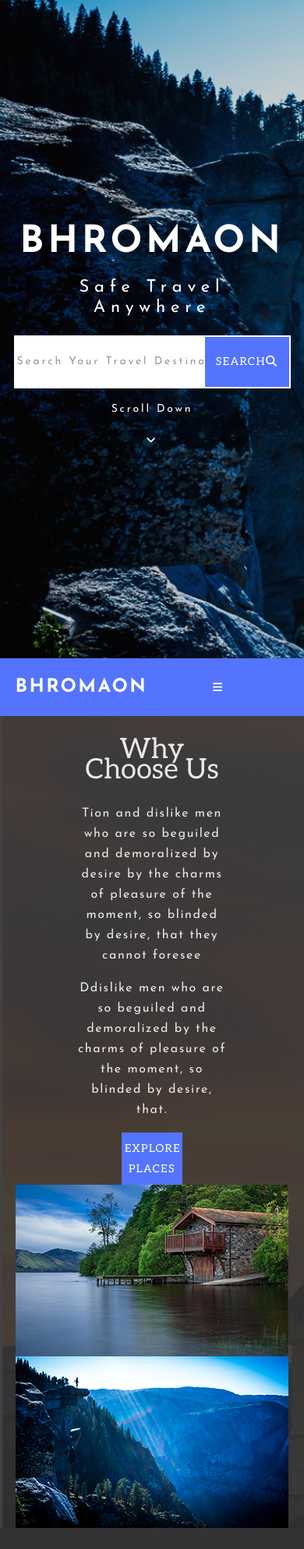
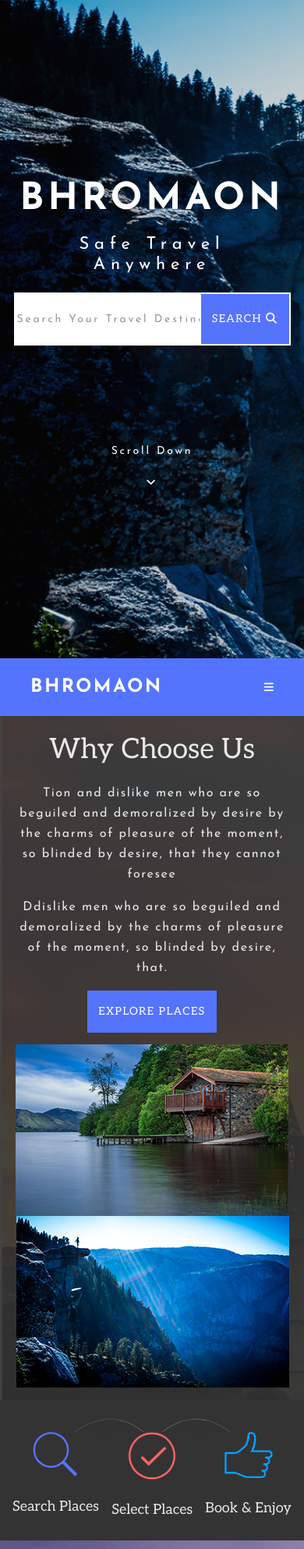
Before and after one commit to akickia/Bhromaon, a plain HTML site: page index.html in a window 390 px wide. Shown: the top 1986 px of the page at 78% size. Drawn offline with Linux system fonts and the light colour scheme.

Commit message:
final design v.1

```diff
--- a/index.html
+++ b/index.html
@@ -4,12 +4,12 @@
     <meta charset="UTF-8">
     <meta http-equiv="X-UA-Compatible" content="IE=edge">
     <meta name="viewport" content="width=device-width, initial-scale=1.0">
+    <script src="https://kit.fontawesome.com/1aafbbb739.js" crossorigin="anonymous"></script>
     <link rel="preconnect" href="https://fonts.googleapis.com">
-<link rel="preconnect" href="https://fonts.gstatic.com" crossorigin>
-<link href="https://fonts.googleapis.com/css2?family=Aleo&family=Josefin+Sans:wght@400;700&display=swap" rel="stylesheet">
+    <link rel="preconnect" href="https://fonts.gstatic.com" crossorigin>
+    <link href="https://fonts.googleapis.com/css2?family=Aleo&family=Josefin+Sans:wght@400;700&display=swap" rel="stylesheet">
     <link rel="stylesheet" href="styles/normalize.css">
     <link rel="stylesheet" href="styles/index.css">
-    <script src="https://kit.fontawesome.com/1aafbbb739.js" crossorigin="anonymous"></script>
     <title>Bhromaon</title>
     <link rel="icon" type="image/x-icon" href="images/favicon.ico">
 </head>
@@ -20,13 +20,13 @@
                 <h1>Bhromaon</h1>
                 <p class="header--text">Safe Travel Anywhere</p>
                 <form>
-                    <input type="text" placeholder="Search Your Travel Destination" required minlength="5">
-                    <button class="btn btn__search">Search<i class="fa fa-magnifying-glass"></i></button>
+                    <input type="text" name="search" id="search" placeholder="Search Your Travel Destination" required minlength="5">
+                    <button class="btn btn__search">Search <i class="fa fa-search" aria-hidden="true"></i></button>
                 </form>
             </div>
             <div class="scroll">
                 <p>Scroll Down</p>
-                <a href="#main1"><i class="fa fa-angle-down"></i></a>
+                <a href="#main"><i class="fa fa-angle-down"></i></a>
             </div>
         </div>
     </header>
@@ -62,8 +62,12 @@
             </div>
             <div class="main__1--imgs">
                 <div class="imgs">
-                    <img class="img img1" src="images/Image1.jpg">
+                    <div class="imgs1">
+                        <img class="img img1" src="images/Image1.jpg">
+                    </div>
+                    <div class="imgs2">
                     <img class="img img2" src="images/image2.jpg">
+                    </div>
                 </div>
             </div>
         </div>
--- a/styles/_header.scss
+++ b/styles/_header.scss
@@ -13,11 +13,12 @@
 }
 
 .header__content {
-    max-width: 40%;
+    max-width: 50%;
     width: 100%;
+    min-height: 50vh;
     display: flex;
     flex-direction: column;
-    justify-content: space-around;
+    justify-content: space-between;
 }
 
 h1 {
@@ -92,13 +93,13 @@ input:hover {
 .header__nav-bar {
     display: flex;
     flex-direction: row;
-    justify-content: space-around;
+    justify-content: space-between;
     align-items: center;
-    width: 100%;
+    width: 80%;
 }
 
 .nav__logo {
-    max-width: 30%;
+    max-width: 10%;
 }
 
 .logo {
@@ -110,8 +111,13 @@ input:hover {
     text-transform: uppercase;
 }
 
+.fa-magnifying-glass {
+    color: white;
+    z-index: 1;
+}
+
 .nav-bar {
-    max-width: 50%;
+    max-width: 60%;
     width: 100%;
 }
 
--- a/styles/_main.scss
+++ b/styles/_main.scss
@@ -13,9 +13,7 @@
 }
 
 .btn__explore, .btn__book {
-    max-width: 40%;
-    width: 100%;
-    padding: 4% 2%;
+    padding: 4%;
 }
 
 /*section 1*/
@@ -62,11 +60,23 @@ h2 {
     width: 100%;
 }
 
+.imgs1 {
+    max-width: 100%;
+    display: flex;
+    justify-items: flex-start;
+}
+
+.imgs2 {
+    max-width: 100%;
+    display: flex;
+    justify-content: end;
+}
+
 .img1 {
-    align-self: flex-start;
+    max-width: 90%;
 }
 .img2 {
-    align-self: flex-end;
+    max-width: 90%;
 }
 
 
@@ -161,9 +171,16 @@ h2 {
     justify-content: center;
     align-items: center;
     text-align: center;
-    min-height: 100vh;
+    min-height: 80vh;
 }
 
+.main__content--5 {
+    min-height: 60vh;
+    display: flex;
+    flex-direction: column;
+    justify-content: space-around;
+    max-width: 90%;
+}
 
 .main__5--heading {
     font-family: fonts.$secondfont;
@@ -175,6 +192,9 @@ h2 {
 
 .main__5--quote {
     display: flex;
+    height: 285px;
+    width: 1113;
+    overflow: auto;
 }
 
 .fa-quote-left {
--- a/styles/index.scss
+++ b/styles/index.scss
@@ -34,16 +34,7 @@ i:hover {
 }
 
 
-@media screen and (max-width: 1300px) {
-    .img1 {
-        align-self: center;
-    }
-    .img2 {
-        align-self: center;
-    }
-}
-
-@media screen and (max-width: 900px) {
+@media screen and (max-width: 1000px) {
     .header__content {
         max-width: 90%;
     }
@@ -57,7 +48,6 @@ i:hover {
         float: right;
         display: flex;
     }
-
     .nav-bar.responsive li {
         display: block;
     }
@@ -78,6 +68,21 @@ i:hover {
         max-width: 50%;
         background-color: #5474FD;
         color: white;
+        align-items: flex-end;
+    }
+    .main__graphics {
+        font-size: 26px;
+    }
+    .main__content--5 {
+        align-items: center;
+    }
+    .main__5--quote {
+        flex-direction: column;
+        max-width: 100%;
+        height: 100%;
+        width: 100%;
+        overflow: hidden;
+        margin: 4%;
     }
 }
 
@@ -89,10 +94,29 @@ i:hover {
         flex-direction: column;
         text-align: center;
     }
+    .main__1--text {
+        max-width: 90%;
+    }
+    .main__1--imgs {
+        max-width: 90%;
+        margin: 4%;
+    }
+    .img1 {
+        max-width: 100%;
+    }
+    .img2 {
+        max-width: 100%;
+    }
+    .main__graphics {
+        font-size: 18px;
+    }
     .main__5--quote {
         flex-direction: column;
     }
     .footer__content {
         max-width: 60%;
     }
+
+
+
 }
```
Also changed, not shown: styles/index.css.
